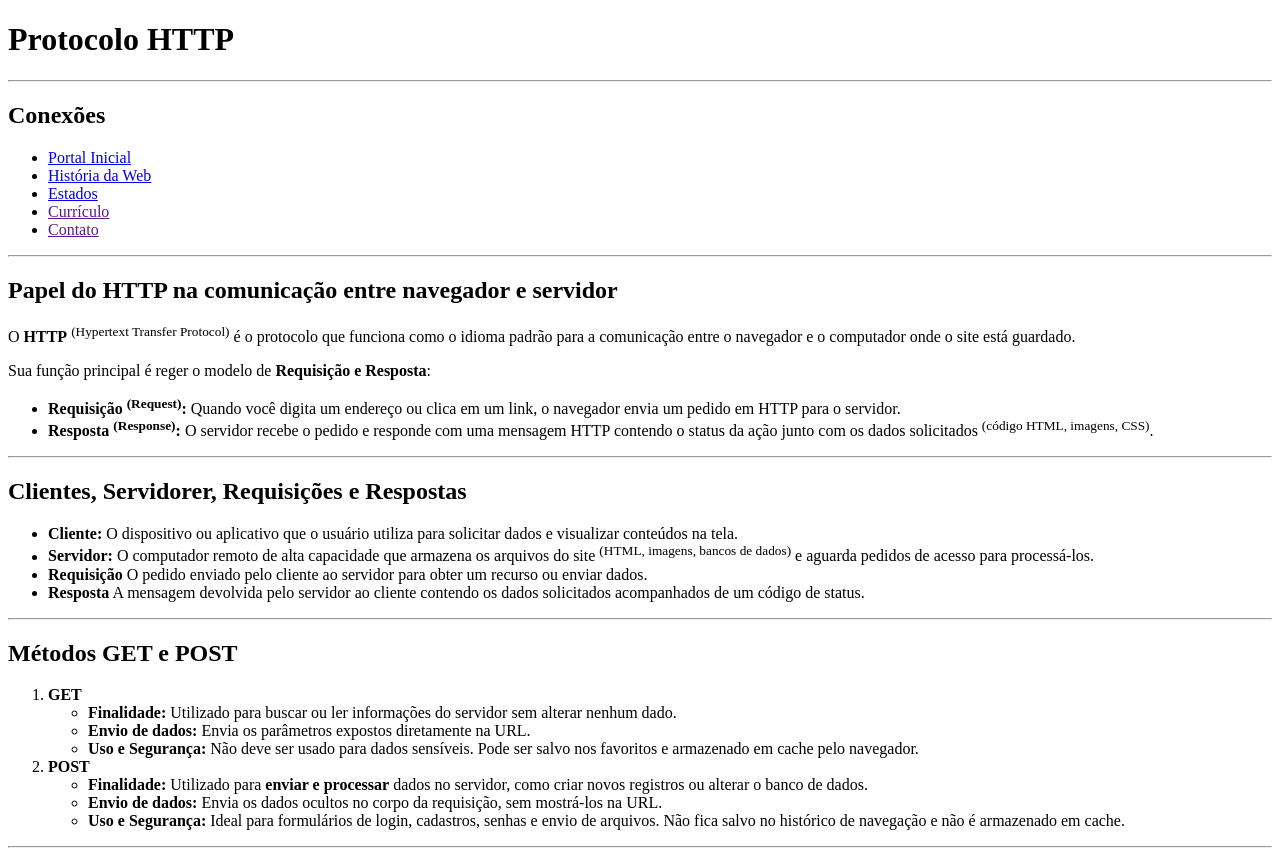
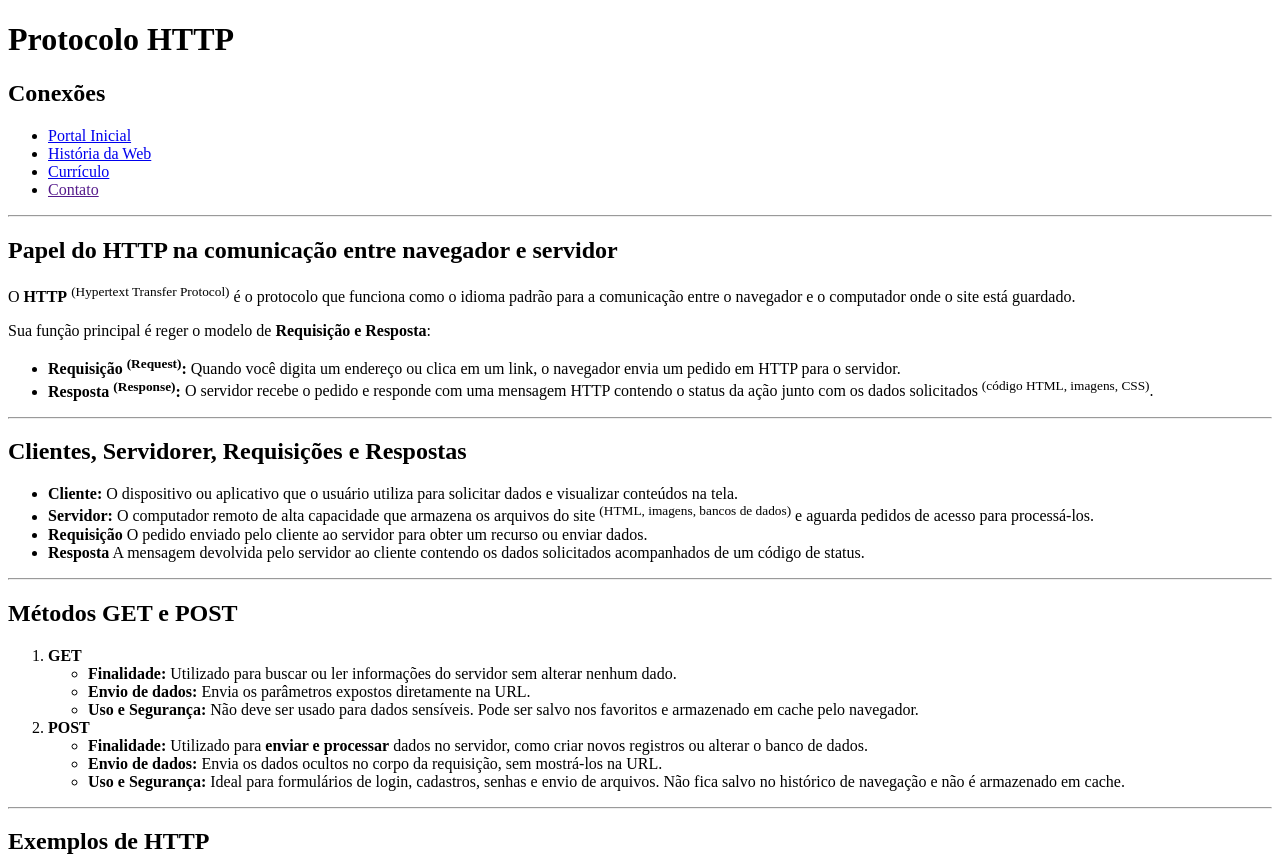
Before and after one commit to AlexRamosNasc/Programacao_para_internet, a plain HTML site: page Activities/Lista HTML/http.html in a window 1280 px wide. Shown: the top 858 px of the page. Drawn offline with Linux system fonts and the light colour scheme.

Commit message:
salvando curriculo e alterando links

```diff
--- a/Activities/Lista HTML/http.html
+++ b/Activities/Lista HTML/http.html
@@ -8,23 +8,21 @@
 <body>
     <div>
         <h1>Protocolo HTTP</h1>
+
+        <h2>Conexões</h2>
+
+        <ul>
+            <li> <a href="index.html">Portal Inicial</a> </li>
+            <li> <a href="historia_web.html">História da Web</a> </li>
+            <li> <a href="curriculo.html">Currículo</a> </li>
+            <li> <a href="">Contato</a> </li>
+        </ul>
+
     </div>
 
     <hr>
 
     <div>
-        <h2>Conexões</h2>
-
-        <ul>
-            <li> <a href="index.html">Portal Inicial</a> </li>
-            <li> <a href="historia_web.html">História da Web</a> </li>
-            <li> <a href="33">Estados</a> </li>
-            <li> <a href="">Currículo</a> </li>
-            <li> <a href="">Contato</a> </li>
-        </ul>
-
-        <hr>
-
         <h2>Papel do HTTP na comunicação entre navegador e servidor</h2>
 
         <P>O <strong>HTTP</strong> <sup>(Hypertext Transfer Protocol)</sup> é o protocolo que funciona como o idioma padrão para a comunicação entre o navegador e o computador onde o site está guardado.</P>
```
Also changed, not shown: Activities/Lista HTML/curriculo.html (added, +40 -0 lines), Activities/Lista HTML/historia_web.html (+9 -12 lines), Activities/Lista HTML/index.html (+1 -2 lines), Activities/Lista HTML/Images/fotoCurriculo.jpg (added).
